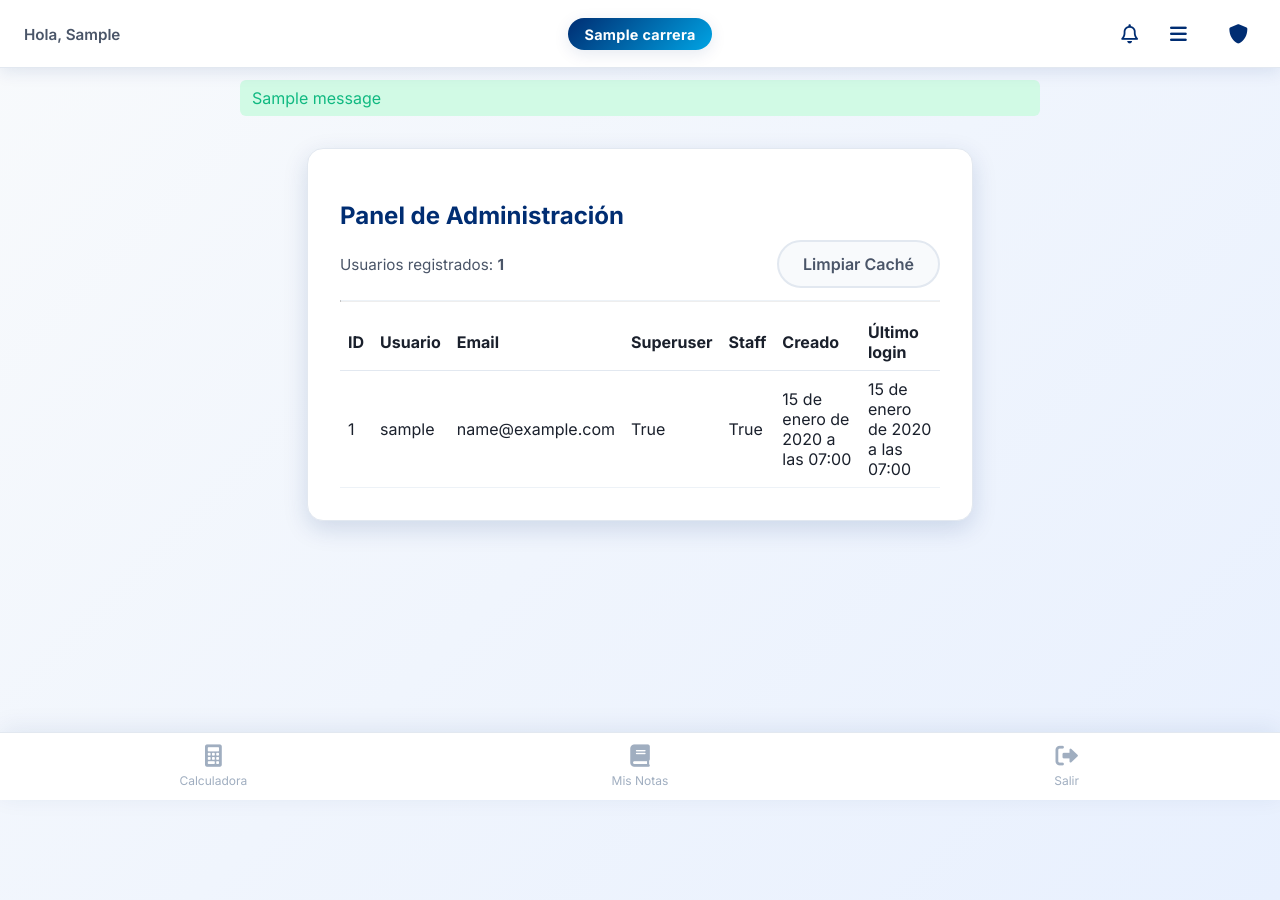
After one commit to SubaruDev0/MiPromedioUSS, a Django app: page /admin-panel/ in a window 1280 px wide. The commit adds this page. Run offline with Django 4.2, Linux system fonts and the light colour scheme; a user stored in the database is signed in; tables that the repository leaves empty hold one stand-in row (values such as "Sample post"); one stand-in notice (Sample message) is shown.

Commit message:
Admin panel: listar usuarios y limpiar cache; link en header; mensajes

```diff
--- a/calculadora/urls.py
+++ b/calculadora/urls.py
@@ -16,4 +16,5 @@ urlpatterns = [
     path('save_grade/<int:evaluacion_id>/', views.save_grade, name='save_grade'),
     path('delete_evaluacion/<int:evaluacion_id>/', views.delete_evaluacion, name='delete_evaluacion'),
     path('save_nota_objetivo/<int:ramo_id>/', views.save_nota_objetivo, name='save_nota_objetivo'),
+    path('admin-panel/', views.admin_panel, name='admin_panel'),
 ]
--- a/calculadora/views.py
+++ b/calculadora/views.py
@@ -6,6 +6,10 @@ from django.views.decorators.http import require_POST
 from .models import Ramo, Carrera, Evaluacion, PerfilUsuario
 from .forms import RegistroUsuarioForm
 import json
+from django.core.cache import cache
+from django.contrib.auth.decorators import user_passes_test
+from django.contrib import messages
+from django.contrib.auth.models import User
 
 def home(request):
     """
@@ -180,6 +184,29 @@ def ramo_detail(request, ramo_id):
     """
     ramo = get_object_or_404(Ramo, id=ramo_id, usuario=request.user)
     return render(request, 'calculadora/ramo_detail.html', {'ramo': ramo})
+
+
+@login_required
+@user_passes_test(lambda u: u.is_superuser)
+def admin_panel(request):
+    """Panel muy sencillo para administradores: listar usuarios y limpiar cache."""
+    if request.method == 'POST':
+        action = request.POST.get('action')
+        if action == 'clear_cache':
+            try:
+                cache.clear()
+                messages.success(request, 'Cache limpiada correctamente.')
+            except Exception as e:
+                messages.error(request, f'Error limpiando cache: {e}')
+        return redirect('admin_panel')
+
+    users = User.objects.all().order_by('-date_joined')
+    # Pass minimal fields to template
+    users_data = users.values('id', 'username', 'email', 'is_staff', 'is_superuser', 'date_joined', 'last_login')
+    return render(request, 'calculadora/admin_panel.html', {
+        'users': users_data,
+        'users_count': users.count()
+    })
 
 @login_required
 def add_course(request):
--- /dev/null
+++ b/templates/calculadora/admin_panel.html
@@ -0,0 +1,51 @@
+{% extends 'calculadora/base.html' %}
+
+{% block content %}
+<div class="container" style="padding-top: 20px;">
+    <div class="calculator-card">
+        <h2 style="color: var(--primary-color); margin-bottom: 10px;">Panel de Administración</h2>
+
+        <div style="display:flex; justify-content: space-between; align-items: center;">
+            <div style="font-size: 0.95rem; color: var(--text-secondary);">Usuarios registrados: <strong>{{ users_count }}</strong></div>
+            <form method="post" style="margin:0;">
+                {% csrf_token %}
+                <input type="hidden" name="action" value="clear_cache">
+                <button type="submit" class="btn-secondary">Limpiar Caché</button>
+            </form>
+        </div>
+
+        <hr style="margin: 12px 0; border-top: 1px solid var(--divider-color);">
+
+        <div style="overflow:auto; max-height: 60vh;">
+            <table style="width:100%; border-collapse: collapse;">
+                <thead>
+                    <tr style="text-align:left; border-bottom:1px solid var(--border-color);">
+                        <th style="padding:8px">ID</th>
+                        <th style="padding:8px">Usuario</th>
+                        <th style="padding:8px">Email</th>
+                        <th style="padding:8px">Superuser</th>
+                        <th style="padding:8px">Staff</th>
+                        <th style="padding:8px">Creado</th>
+                        <th style="padding:8px">Último login</th>
+                    </tr>
+                </thead>
+                <tbody>
+                    {% for u in users %}
+                    <tr style="border-bottom:1px solid var(--divider-color);">
+                        <td style="padding:8px">{{ u.id }}</td>
+                        <td style="padding:8px">{{ u.username }}</td>
+                        <td style="padding:8px">{{ u.email }}</td>
+                        <td style="padding:8px">{{ u.is_superuser }}</td>
+                        <td style="padding:8px">{{ u.is_staff }}</td>
+                        <td style="padding:8px">{{ u.date_joined }}</td>
+                        <td style="padding:8px">{{ u.last_login }}</td>
+                    </tr>
+                    {% empty %}
+                    <tr><td colspan="7" style="padding:8px">No hay usuarios registrados.</td></tr>
+                    {% endfor %}
+                </tbody>
+            </table>
+        </div>
+    </div>
+</div>
+{% endblock %}
--- a/templates/calculadora/base.html
+++ b/templates/calculadora/base.html
@@ -35,6 +35,9 @@
         <div class="header-icons" style="flex: 1; justify-content: flex-end;">
             <i class="far fa-bell"></i>
             <i class="fas fa-bars"></i>
+            {% if user.is_superuser %}
+            <a href="{% url 'admin_panel' %}" title="Panel Admin" style="color: var(--primary-color); margin-left: 10px; text-decoration: none;"><i class="fas fa-shield-alt"></i></a>
+            {% endif %}
         </div>
         {% else %}
         <div class="header-title">Calculadora de Notas</div>
@@ -47,6 +50,15 @@
 
     <!-- Contenido Principal -->
     <div class="content">
+        {% if messages %}
+        <div style="max-width:800px; margin: 12px auto;">
+            {% for message in messages %}
+            <div style="padding:8px 12px; border-radius:6px; margin-bottom:8px; background: {% if message.tags == 'success' %}var(--success-light){% elif message.tags == 'error' %}var(--danger-light){% else %} #eef2ff {% endif %}; color: {% if message.tags == 'success' %}var(--success-color){% elif message.tags == 'error' %}var(--danger-color){% else %}var(--text-main){% endif %};">
+                {{ message }}
+            </div>
+            {% endfor %}
+        </div>
+        {% endif %}
         {% block content %}
         {% endblock %}
     </div>
```
